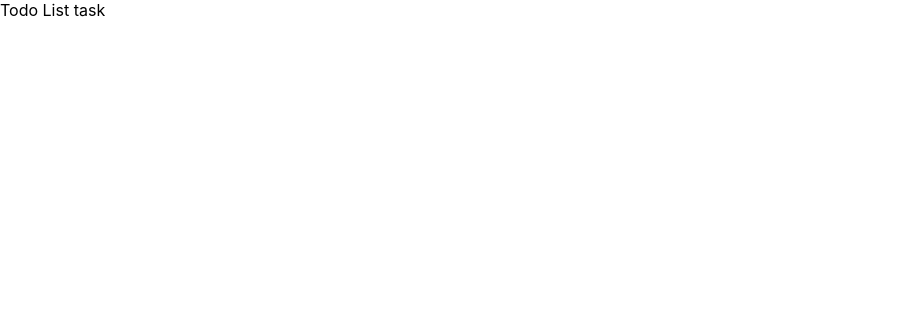
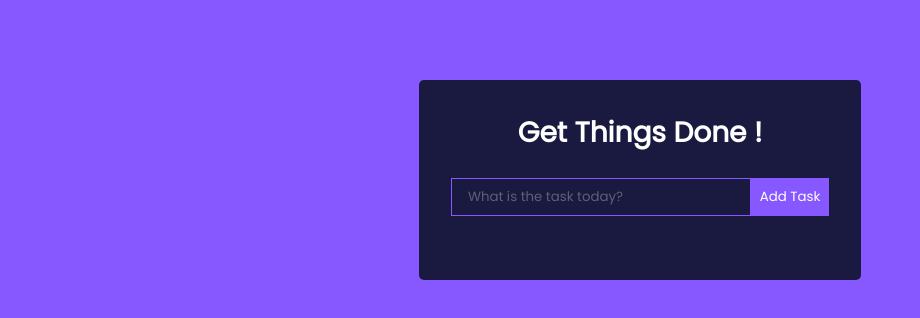
Before and after one commit to shecodestooiq/TodoListTask, a React (Create React App) app: page / in a window 1280 px wide. Shown: the top 318 px of the page, without its empty margins (0-920 px from the left). Built offline with nearby package versions, Linux system fonts and the light colour scheme.

Commit message:
my last one

```diff
--- /dev/null
+++ b/src/App.css
@@ -0,0 +1,81 @@
+@import url('https://fonts.googleapis.com/css2?family=Poppins&display=swap');
+
+* {
+  font-family: 'Poppins', sans-serif;
+  margin: 0;
+  padding: 0;
+  box-sizing: border-box;
+}
+
+body {
+  background: #8758ff;
+  display: flex;
+  justify-content: center;
+  align-items: center;
+}
+
+.App {
+  text-align: center;
+}
+
+h1 {
+  color: #fff;
+  margin-bottom: 0.5rem;
+  font-size: 1.75rem;
+}
+
+.TodoWrapper {
+  background: #1A1A40;
+  margin-top: 5rem;
+  padding: 2rem;
+  border-radius: 5px;
+}
+
+.TodoForm {
+  width: 100%;
+}
+
+.todo-input {
+  outline: none;
+  background: none;
+  border: 1px solid #8758ff;
+  padding: 0.5rem 1rem;
+  margin-top: 1rem;
+  margin-bottom: 2rem;
+  width: 300px;
+  color: #fff;
+}
+
+.todo-input::placeholder {
+  color: #ffffff4d;
+}
+
+.todo-btn {
+  background: #8758ff;
+  color: #fff;
+  border: none;
+  padding: 0.55rem;
+  cursor: pointer;
+
+}
+
+.Todo {
+  display: flex;
+  justify-content: space-between;
+  align-items: center;
+  background: #8758ff;
+  color: #fff;
+  padding: 0.75rem 1rem;
+  border-radius: 5px;
+  margin-bottom: 1rem;
+  cursor: pointer;
+}
+
+.fa-trash {
+  margin-left: 0.75rem;
+}
+
+.completed {
+  color: #c5aeff;
+  text-decoration: line-through;
+}
--- a/src/App.js
+++ b/src/App.js
@@ -1,5 +1,13 @@
+import React from "react";
+import { TodoWrapper } from "./Components/TodoWrapper";
+import "./App.css";
+
 function App() {
-  return <div>Todo List task</div>;
+  return (
+    <div className="App">
+      <TodoWrapper />
+    </div>
+  );
 }
 
 export default App;
--- /dev/null
+++ b/src/Components/EditTodoForm.js
@@ -0,0 +1,18 @@
+import React, {useState} from 'react'
+
+export const EditTodoForm = ({editTodo, task}) => {
+    const [value, setValue] = useState(task.task);
+
+    const handleSubmit = (e) => {
+      // prevent default action
+        e.preventDefault();
+        // edit todo
+        editTodo(value, task.id);
+      };
+  return (
+    <form onSubmit={handleSubmit} className="TodoForm">
+    <input type="text" value={value} onChange={(e) => setValue(e.target.value)} className="todo-input" placeholder='Update task' />
+    <button type="submit" className='todo-btn'>Add Task</button>
+  </form>
+  )
+}
--- /dev/null
+++ b/src/Components/Todo.js
@@ -0,0 +1,16 @@
+import React from 'react'
+import { FontAwesomeIcon } from '@fortawesome/react-fontawesome'
+import { faPenToSquare } from '@fortawesome/free-solid-svg-icons'
+import { faTrash } from '@fortawesome/free-solid-svg-icons'
+export const Todo = ({task, deleteTodo, editTodo, toggleComplete}) => {
+
+  return (
+    <div className="Todo">
+        <p className={`${task.completed ? 'completed' : ""}`} onClick={() => toggleComplete(task.id)}>{task.task}</p>
+        <div>
+        <FontAwesomeIcon icon={faPenToSquare} onClick={() => editTodo(task.id)} />
+        <FontAwesomeIcon icon={faTrash} onClick={() => deleteTodo(task.id)} />
+        </div>
+    </div>
+  )
+}
--- /dev/null
+++ b/src/Components/TodoForm.js
@@ -0,0 +1,22 @@
+import React, {useState} from 'react'
+
+export const TodoForm = ({addTodo}) => {
+    const [value, setValue] = useState('');
+
+    const handleSubmit = (e) => {
+      // prevent default action
+        e.preventDefault();
+        if (value) {
+          // add todo
+          addTodo(value);
+          // clear form after submission
+          setValue('');
+        }
+      };
+  return (
+    <form onSubmit={handleSubmit} className="TodoForm">
+    <input type="text" value={value} onChange={(e) => setValue(e.target.value)} className="todo-input" placeholder='What is the task today?' />
+    <button type="submit" className='todo-btn'>Add Task</button>
+  </form>
+  )
+}
--- /dev/null
+++ b/src/Components/TodoWrapper.js
@@ -0,0 +1,82 @@
+import React, { useReducer } from "react";
+import { Todo } from "./Todo";
+import { TodoForm } from "./TodoForm";
+import { v4 as uuidv4 } from "uuid";
+import { EditTodoForm } from "./EditTodoForm";
+
+const initialState = {
+  todos: [],
+};
+
+function todoReducer(state, action) {
+  switch (action.type) {
+    case "ADD_TODO":
+      return {
+        todos: [
+          ...state.todos,
+          { id: uuidv4(), task: action.task, completed: false },
+        ],
+      };
+    case "DELETE_TODO":
+      return {
+        todos: state.todos.filter((todo) => todo.id !== action.id),
+      };
+    case "TOGGLE_COMPLETE":
+      return {
+        todos: state.todos.map((todo) =>
+          todo.id === action.id
+            ? { ...todo, completed: !todo.completed }
+            : todo
+        ),
+      };
+    case "EDIT_TODO":
+      return {
+        todos: state.todos.map((todo) =>
+          todo.id === action.id ? { ...todo, task: action.task } : todo
+        ),
+      };
+    default:
+      return state;
+  }
+}
+
+export const TodoWrapper = () => {
+  const [state, dispatch] = useReducer(todoReducer, initialState);
+
+  const addTodo = (task) => {
+    dispatch({ type: "ADD_TODO", task });
+  };
+
+  const deleteTodo = (id) => {
+    dispatch({ type: "DELETE_TODO", id });
+  };
+
+  const toggleComplete = (id) => {
+    dispatch({ type: "TOGGLE_COMPLETE", id });
+  };
+
+  const editTodo = (id) => {
+    dispatch({ type: "EDIT_TODO", id });
+  };
+
+  return (
+    <div className="TodoWrapper">
+      <h1>Get Things Done !</h1>
+      <TodoForm addTodo={addTodo} />
+
+      {state.todos.map((todo) =>
+        todo.isEditing ? (
+          <EditTodoForm editTodo={editTodo} task={todo} key={todo.id} />
+        ) : (
+          <Todo
+            key={todo.id}
+            task={todo}
+            deleteTodo={() => deleteTodo(todo.id)}
+            editTodo={() => editTodo(todo.id)}
+            toggleComplete={() => toggleComplete(todo.id)}
+          />
+        )
+      )}
+    </div>
+  );
+};
--- a/src/index.js
+++ b/src/index.js
@@ -1,17 +1,10 @@
-import React from 'react';
-import ReactDOM from 'react-dom/client';
-import './index.css';
-import App from './App';
-import reportWebVitals from './reportWebVitals';
+import React from "react";
+import ReactDOM from "react-dom/client";
+import App from "./App";
 
-const root = ReactDOM.createRoot(document.getElementById('root'));
+const root = ReactDOM.createRoot(document.getElementById("root"));
 root.render(
   <React.StrictMode>
     <App />
   </React.StrictMode>
 );
-
-// If you want to start measuring performance in your app, pass a function
-// to log results (for example: reportWebVitals(console.log))
-// or send to an analytics endpoint. Learn more: https://bit.ly/CRA-vitals
-reportWebVitals();
```
Also changed, not shown: package.json (+8 -2 lines), public/index.html (+1 -21 lines), 1 other file (tests, documents, lock files or other folders).
